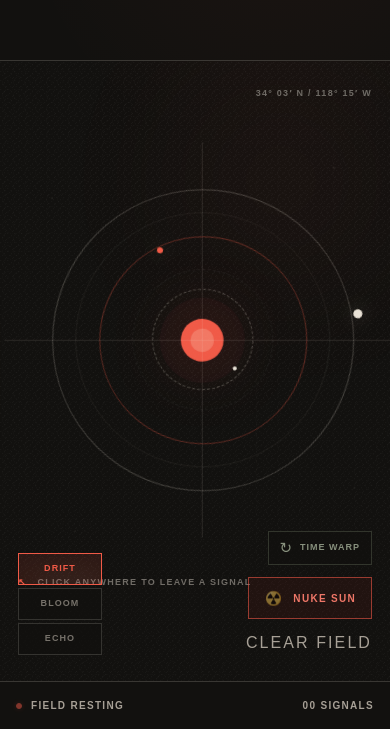
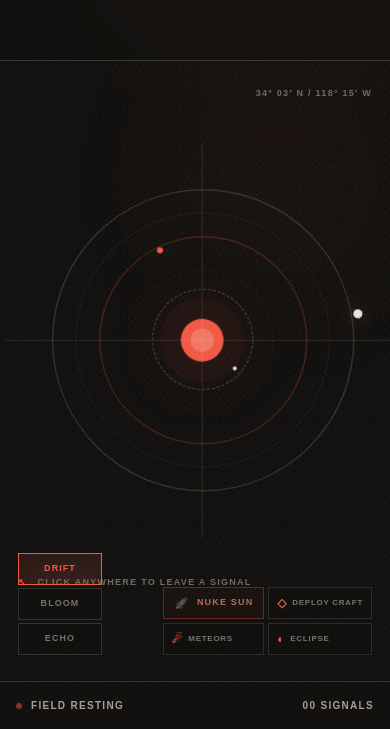
Before and after one commit to stiller2/my-first-app, a Next.js app: page / in a window 390 px wide. Shown: the part 783-1512 px from the top of the page. Built offline with nearby package versions, Linux system fonts and the light colour scheme.

Commit message:
test auto deploy

```diff
--- a/app/globals.css
+++ b/app/globals.css
@@ -119,8 +119,7 @@ button {
   margin: 0;
 }
 
-.speaker-button,
-.reset-button {
+.speaker-button {
   justify-self: end;
   display: inline-flex;
   align-items: center;
@@ -135,8 +134,7 @@ button {
   transition: color 200ms ease;
 }
 
-.speaker-button:hover,
-.reset-button:hover {
+.speaker-button:hover {
   color: var(--paper);
 }
 
@@ -558,33 +556,6 @@ button {
   animation-delay: -1.2s;
 }
 
-.warp-streaks {
-  position: absolute;
-  inset: 0;
-  z-index: 6;
-  overflow: hidden;
-  pointer-events: none;
-}
-
-.warp-streaks i {
-  position: absolute;
-  left: 52%;
-  top: 45%;
-  width: 18vw;
-  height: 1px;
-  opacity: 0;
-  transform-origin: left center;
-  background: linear-gradient(90deg, rgba(var(--signal-rgb), 0.72), transparent);
-  animation: warp-streak 850ms ease-out infinite;
-}
-
-.warp-streaks i:nth-child(1) { transform: rotate(8deg); }
-.warp-streaks i:nth-child(2) { transform: rotate(61deg); animation-delay: -180ms; }
-.warp-streaks i:nth-child(3) { transform: rotate(126deg); animation-delay: -360ms; }
-.warp-streaks i:nth-child(4) { transform: rotate(184deg); animation-delay: -540ms; }
-.warp-streaks i:nth-child(5) { transform: rotate(238deg); animation-delay: -720ms; }
-.warp-streaks i:nth-child(6) { transform: rotate(309deg); animation-delay: -90ms; }
-
 .space-visitor {
   position: absolute;
   z-index: 8;
@@ -777,6 +748,236 @@ button {
   transition: opacity 250ms ease;
 }
 
+.signal-field:not(.feature-idle) .space-visitor {
+  opacity: 0 !important;
+  transition: opacity 250ms ease;
+}
+
+.deployed-craft {
+  position: absolute;
+  z-index: 11;
+  left: 52%;
+  top: 45%;
+  width: 72px;
+  height: 20px;
+  opacity: 0;
+  pointer-events: none;
+  filter: drop-shadow(0 0 8px rgba(156, 173, 144, 0.2));
+  animation: craft-deploy 9s ease-in-out forwards;
+}
+
+.craft-body {
+  position: absolute;
+  z-index: 2;
+  left: 27px;
+  top: 3px;
+  width: 18px;
+  height: 14px;
+  border: 1px solid rgba(233, 226, 214, 0.7);
+  border-radius: 3px 7px 7px 3px;
+  background: #20211e;
+}
+
+.craft-body::before {
+  content: "";
+  position: absolute;
+  left: 6px;
+  top: -7px;
+  width: 1px;
+  height: 7px;
+  background: rgba(233, 226, 214, 0.5);
+}
+
+.craft-body::after {
+  content: "";
+  position: absolute;
+  left: 4px;
+  top: -9px;
+  width: 5px;
+  height: 2px;
+  border-radius: 50%;
+  border: 1px solid var(--signal);
+}
+
+.craft-body i {
+  position: absolute;
+  right: 3px;
+  top: 4px;
+  width: 4px;
+  height: 4px;
+  border-radius: 50%;
+  background: var(--signal);
+  box-shadow: 0 0 5px rgba(var(--signal-rgb), 0.65);
+}
+
+.craft-panel {
+  position: absolute;
+  z-index: 2;
+  top: 5px;
+  width: 24px;
+  height: 10px;
+  border: 1px solid rgba(156, 173, 144, 0.56);
+  background:
+    linear-gradient(90deg, transparent 48%, rgba(156, 173, 144, 0.32) 49% 52%, transparent 53%),
+    rgba(156, 173, 144, 0.05);
+}
+
+.craft-panel::after {
+  content: "";
+  position: absolute;
+  left: 0;
+  right: 0;
+  top: 4px;
+  height: 1px;
+  background: rgba(156, 173, 144, 0.25);
+}
+
+.craft-panel-left {
+  left: 0;
+}
+
+.craft-panel-right {
+  right: 0;
+}
+
+.craft-beam {
+  position: absolute;
+  z-index: 1;
+  left: 34px;
+  top: 14px;
+  width: 88px;
+  height: 58px;
+  opacity: 0;
+  transform-origin: 2px 2px;
+  background: linear-gradient(90deg, rgba(156, 208, 192, 0.16), transparent 78%);
+  clip-path: polygon(0 40%, 0 60%, 100% 100%, 100% 0);
+  animation: craft-scan 2.4s ease-in-out infinite;
+}
+
+.craft-beam-two {
+  width: 70px;
+  height: 44px;
+  animation-delay: -1.15s;
+  animation-duration: 3.1s;
+}
+
+.meteor-shower {
+  position: absolute;
+  inset: 0;
+  z-index: 9;
+  overflow: hidden;
+  pointer-events: none;
+}
+
+.meteor-shower i {
+  --meteor-color: #f2b18c;
+  position: absolute;
+  top: -18%;
+  width: 124px;
+  height: 2px;
+  opacity: 0;
+  border-radius: 99px;
+  background: linear-gradient(90deg, transparent, color-mix(in srgb, var(--meteor-color) 38%, transparent), var(--meteor-color));
+  box-shadow: 14px 0 12px color-mix(in srgb, var(--meteor-color) 42%, transparent);
+  transform: rotate(-42deg);
+  animation: meteor-fall 1.7s ease-in infinite;
+}
+
+.meteor-shower i::after {
+  content: "";
+  position: absolute;
+  right: -2px;
+  top: -2px;
+  width: 6px;
+  height: 6px;
+  border-radius: 50%;
+  background: #fff9ed;
+  box-shadow: 0 0 10px 3px var(--meteor-color);
+}
+
+.meteor-shower i:nth-child(1) { --meteor-color: #f2a57b; left: 8%; animation-delay: 0.1s; }
+.meteor-shower i:nth-child(2) { --meteor-color: #a9c7b1; left: 27%; width: 156px; animation-delay: 0.75s; animation-duration: 1.9s; }
+.meteor-shower i:nth-child(3) { --meteor-color: #f1d690; left: 49%; animation-delay: 0.32s; }
+.meteor-shower i:nth-child(4) { --meteor-color: #b6c9e6; left: 71%; width: 144px; animation-delay: 1.08s; animation-duration: 2.1s; }
+.meteor-shower i:nth-child(5) { --meteor-color: #d5b2d8; left: 88%; animation-delay: 0.5s; }
+.meteor-shower i:nth-child(6) { --meteor-color: #f0e6d2; left: 38%; width: 168px; animation-delay: 1.42s; animation-duration: 2.2s; }
+.meteor-shower i:nth-child(7) { --meteor-color: #9fd0c8; left: 62%; animation-delay: 1.72s; }
+
+.eclipse-moon {
+  position: absolute;
+  z-index: 12;
+  left: 52%;
+  top: 45%;
+  width: 66px;
+  aspect-ratio: 1;
+  border: 1px solid rgba(233, 226, 214, 0.18);
+  border-radius: 50%;
+  background: #0a0a09;
+  box-shadow: -4px 0 12px rgba(233, 226, 214, 0.07);
+  opacity: 0;
+  pointer-events: none;
+  animation: eclipse-crossing 7.2s ease-in-out forwards;
+}
+
+.eclipse-moon i {
+  position: absolute;
+  width: 8px;
+  height: 8px;
+  border: 1px solid rgba(233, 226, 214, 0.08);
+  border-radius: 50%;
+}
+
+.eclipse-moon i:nth-child(1) { left: 13px; top: 18px; }
+.eclipse-moon i:nth-child(2) { right: 12px; top: 30px; width: 5px; height: 5px; }
+.eclipse-moon i:nth-child(3) { left: 28px; bottom: 10px; width: 11px; height: 11px; }
+
+.eclipse-corona {
+  position: absolute;
+  left: -16px;
+  top: -16px;
+  width: 96px;
+  height: 96px;
+  border: 1px solid rgba(255, 239, 205, 0.28);
+  border-radius: 50%;
+  opacity: 0;
+  box-shadow:
+    0 0 12px rgba(255, 239, 205, 0.24),
+    0 0 40px rgba(var(--signal-rgb), 0.2),
+    inset 0 0 14px rgba(255, 239, 205, 0.14);
+  animation: corona-totality 7.2s ease-in-out forwards;
+}
+
+.diamond-flare {
+  position: absolute;
+  z-index: 3;
+  right: -4px;
+  top: 8px;
+  width: 5px;
+  height: 5px;
+  border-radius: 50%;
+  background: #fff8df;
+  opacity: 0;
+  box-shadow:
+    0 0 8px 3px rgba(255, 248, 223, 0.9),
+    0 0 24px 8px rgba(var(--signal-rgb), 0.35);
+  animation: diamond-ring 7.2s ease-in-out forwards;
+}
+
+.feature-eclipse .ambient {
+  opacity: 0.035;
+  transition: opacity 1.2s ease;
+}
+
+.feature-eclipse .star-glints i {
+  animation-duration: 1.8s;
+  box-shadow: 0 0 11px rgba(233, 226, 214, 0.75);
+}
+
+.feature-eclipse .orbit {
+  border-color: rgba(233, 226, 214, 0.34);
+  transition: border-color 1.2s ease;
+}
+
 .sun-missile {
   position: absolute;
   z-index: 18;
@@ -1197,30 +1398,6 @@ button {
 
 .solar-rebirth .orbit {
   animation-duration: 3s;
-}
-
-.is-warping .field-grid {
-  animation: warp-grid 700ms ease-in-out infinite alternate;
-}
-
-.is-warping .core {
-  filter: drop-shadow(0 0 35px rgba(var(--signal-rgb), 0.34));
-}
-
-.is-warping .core-dot {
-  animation-duration: 0.42s;
-}
-
-.is-warping .orbit-one {
-  animation-duration: 0.85s;
-}
-
-.is-warping .orbit-two {
-  animation-duration: 0.58s;
-}
-
-.is-warping .orbit-three {
-  animation-duration: 0.34s;
 }
 
 .axis {
@@ -1371,21 +1548,21 @@ button {
 .field-actions {
   display: flex;
   align-items: center;
-  gap: 9px;
+  gap: 4px;
 }
 
 .nuke-button {
   display: inline-flex;
   align-items: center;
-  min-height: 42px;
-  gap: 9px;
-  padding: 0 15px;
-  border: 1px solid rgba(240, 90, 71, 0.58);
-  background: rgba(115, 32, 25, 0.17);
-  color: #ef7768;
+  min-height: 32px;
+  gap: 7px;
+  padding: 0 10px;
+  border: 1px solid rgba(240, 90, 71, 0.34);
+  background: rgba(115, 32, 25, 0.09);
+  color: #b96a60;
   cursor: pointer;
-  font-size: 10px;
-  font-weight: 700;
+  font-size: 9px;
+  font-weight: 600;
   letter-spacing: 0.13em;
   text-transform: uppercase;
   backdrop-filter: blur(12px);
@@ -1393,9 +1570,9 @@ button {
 }
 
 .nuke-button:hover:not(:disabled) {
-  border-color: #f27766;
-  background: rgba(240, 90, 71, 0.21);
-  color: #ff9b8f;
+  border-color: rgba(240, 90, 71, 0.68);
+  background: rgba(240, 90, 71, 0.14);
+  color: #ef8275;
   transform: translateY(-1px);
 }
 
@@ -1405,46 +1582,50 @@ button {
 }
 
 .nuke-emoji {
-  font-size: 15px;
+  color: currentColor;
+  font-family: "Arial Unicode MS", "Segoe UI Symbol", sans-serif;
+  font-size: 12px;
   line-height: 1;
-  filter: saturate(0.78);
+  filter: grayscale(1) contrast(0.7);
 }
 
 .nuke-button:not(:disabled) .nuke-emoji {
   animation: nuke-ready 2.2s ease-in-out infinite;
 }
 
-.warp-button {
-  min-height: 34px;
+.feature-button {
+  min-height: 32px;
   display: inline-flex;
   align-items: center;
-  gap: 7px;
-  padding: 0 11px;
-  border: 1px solid rgba(156, 173, 144, 0.24);
-  background: rgba(18, 17, 15, 0.58);
-  color: #87907d;
+  gap: 5px;
+  padding: 0 8px;
+  border: 1px solid rgba(233, 226, 214, 0.13);
+  background: rgba(18, 17, 15, 0.56);
+  color: #77766f;
   cursor: pointer;
-  font-size: 9px;
+  font-size: 8px;
   font-weight: 600;
-  letter-spacing: 0.11em;
+  letter-spacing: 0.09em;
   text-transform: uppercase;
+  backdrop-filter: blur(12px);
   transition: color 200ms ease, border-color 200ms ease, background 200ms ease;
 }
 
-.warp-button span {
-  font-size: 15px;
-  font-weight: 400;
-}
-
-.warp-button:hover:not(:disabled) {
-  border-color: var(--sage);
-  background: rgba(156, 173, 144, 0.09);
+.feature-button span {
+  color: var(--signal);
+  font-size: 12px;
+  line-height: 1;
+}
+
+.feature-button:hover:not(:disabled) {
+  border-color: rgba(233, 226, 214, 0.32);
+  background: rgba(var(--signal-rgb), 0.07);
   color: var(--paper);
 }
 
-.warp-button:disabled {
+.feature-button:disabled {
   cursor: wait;
-  opacity: 0.52;
+  opacity: 0.42;
 }
 
 .mode-picker {
@@ -1613,6 +1794,47 @@ button {
   48%, 62% { opacity: 0.75; }
 }
 
+@keyframes craft-deploy {
+  0% { opacity: 0; transform: translate(54vw, -34vh) rotate(12deg) scale(0.65); }
+  10% { opacity: 0.75; }
+  24% { transform: translate(16vw, -20vh) rotate(4deg) scale(0.9); }
+  41% { transform: translate(-18vw, -7vh) rotate(-8deg) scale(1); }
+  58% { transform: translate(-13vw, 19vh) rotate(-3deg) scale(0.92); }
+  74% { opacity: 0.8; transform: translate(17vw, 15vh) rotate(6deg) scale(0.82); }
+  100% { opacity: 0; transform: translate(53vw, -26vh) rotate(14deg) scale(0.58); }
+}
+
+@keyframes craft-scan {
+  0%, 100% { opacity: 0; transform: rotate(-28deg) scaleX(0.55); }
+  18% { opacity: 0.16; }
+  48% { opacity: 0.62; transform: rotate(12deg) scaleX(1); }
+  78% { opacity: 0.12; }
+}
+
+@keyframes meteor-fall {
+  0% { opacity: 0; translate: 0 0; }
+  18% { opacity: 0.72; }
+  100% { opacity: 0; translate: -54vh 105vh; }
+}
+
+@keyframes eclipse-crossing {
+  0% { opacity: 0; transform: translate(-350%, -50%) scale(0.82); }
+  14% { opacity: 0.92; }
+  43%, 57% { opacity: 1; transform: translate(-50%, -50%) scale(1.02); box-shadow: 0 0 0 2px rgba(233, 226, 214, 0.07), 0 0 35px rgba(var(--signal-rgb), 0.12); }
+  86% { opacity: 0.92; }
+  100% { opacity: 0; transform: translate(250%, -50%) scale(0.82); }
+}
+
+@keyframes corona-totality {
+  0%, 31%, 72%, 100% { opacity: 0; transform: scale(0.72) rotate(0); }
+  43%, 60% { opacity: 1; transform: scale(1.18) rotate(28deg); }
+}
+
+@keyframes diamond-ring {
+  0%, 35%, 47%, 59%, 71%, 100% { opacity: 0; transform: scale(0.5); }
+  41%, 65% { opacity: 1; transform: scale(1.5); }
+}
+
 @keyframes missile-drop {
   0% { top: -72px; opacity: 0; transform: translateX(-50%) scale(0.72); }
   12% { opacity: 0.78; }
@@ -1657,15 +1879,11 @@ button {
   50% { opacity: 0.48; transform: scale(0.9); }
 }
 
-@keyframes warp-streak {
-  0% { opacity: 0; translate: 0 0; scale: 0.08 1; }
-  28% { opacity: 0.48; }
-  100% { opacity: 0; translate: 29vw 0; scale: 1.35 1; }
-}
-
-@keyframes warp-grid {
-  from { opacity: 0.2; background-size: 64px 64px; }
-  to { opacity: 0.56; background-size: 92px 92px; }
+@media (max-width: 1200px) {
+  .field-actions {
+    display: grid;
+    grid-template-columns: repeat(2, max-content);
+  }
 }
 
 @media (max-width: 900px) {
@@ -1767,12 +1985,6 @@ button {
   .field-controls {
     right: 18px;
     align-items: flex-end;
-  }
-
-  .field-actions {
-    flex-direction: column;
-    align-items: flex-end;
-    gap: 12px;
   }
 
   .mode-picker {
@@ -1809,7 +2021,10 @@ button {
     display: none;
   }
 
-  .warp-streaks {
+  .deployed-craft,
+  .meteor-shower,
+  .eclipse-moon {
     display: none;
   }
-}
+
+}
--- a/app/page.tsx
+++ b/app/page.tsx
@@ -11,6 +11,7 @@ import {
 type Mode = "drift" | "bloom" | "echo";
 type Visitor = "rocket" | "alien";
 type SolarPhase = "idle" | "incoming" | "detonation" | "aftermath" | "rebirth";
+type FieldFeature = "craft" | "meteors" | "eclipse";
 
 type Signal = {
   id: number;
@@ -227,11 +228,11 @@ function playSolarSound(
   if (stage === "incoming") {
     const whistle = context.createOscillator();
     const whistleGain = context.createGain();
-    whistle.type = "sawtooth";
+    whistle.type = "triangle";
     whistle.frequency.setValueAtTime(520, now);
     whistle.frequency.exponentialRampToValueAtTime(78, now + 1.5);
     whistleGain.gain.setValueAtTime(0.0001, now);
-    whistleGain.gain.exponentialRampToValueAtTime(0.034, now + 0.08);
+    whistleGain.gain.exponentialRampToValueAtTime(0.024, now + 0.08);
     whistleGain.gain.exponentialRampToValueAtTime(0.0001, now + 1.55);
     whistle.connect(whistleGain);
     whistleGain.connect(output);
@@ -250,7 +251,7 @@ function playSolarSound(
   impactFilter.type = "lowpass";
   impactFilter.frequency.setValueAtTime(1100, now);
   impactFilter.frequency.exponentialRampToValueAtTime(90, now + 1.7);
-  impactGain.gain.setValueAtTime(0.18, now);
+  impactGain.gain.setValueAtTime(0.11, now);
   impactGain.gain.exponentialRampToValueAtTime(0.0001, now + 1.8);
   impact.connect(impactFilter);
   impactFilter.connect(impactGain);
@@ -259,7 +260,7 @@ function playSolarSound(
   lowTone.type = "sine";
   lowTone.frequency.setValueAtTime(92, now);
   lowTone.frequency.exponentialRampToValueAtTime(32, now + 1.45);
-  lowGain.gain.setValueAtTime(0.16, now);
+  lowGain.gain.setValueAtTime(0.12, now);
   lowGain.gain.exponentialRampToValueAtTime(0.0001, now + 1.55);
   lowTone.connect(lowGain);
   lowGain.connect(output);
@@ -268,6 +269,79 @@ function playSolarSound(
   impact.stop(now + 1.82);
   lowTone.start(now);
   lowTone.stop(now + 1.58);
+}
+
+function playFeatureSound(
+  context: AudioContext,
+  output: AudioNode,
+  feature: FieldFeature,
+) {
+  const now = context.currentTime;
+
+  if (feature === "craft") {
+    const delay = context.createDelay(1);
+    const echoGain = context.createGain();
+    delay.delayTime.value = 0.34;
+    echoGain.gain.value = 0.22;
+    delay.connect(echoGain);
+    echoGain.connect(output);
+
+    [392, 523.25, 659.25].forEach((frequency, index) => {
+      const oscillator = context.createOscillator();
+      const gain = context.createGain();
+      const startAt = now + index * 0.3;
+      oscillator.type = "sine";
+      oscillator.frequency.value = frequency;
+      gain.gain.setValueAtTime(0.0001, startAt);
+      gain.gain.exponentialRampToValueAtTime(0.036, startAt + 0.025);
+      gain.gain.exponentialRampToValueAtTime(0.0001, startAt + 1.25);
+      oscillator.connect(gain);
+      gain.connect(output);
+      gain.connect(delay);
+      oscillator.start(startAt);
+      oscillator.stop(startAt + 1.3);
+    });
+    return;
+  }
+
+  if (feature === "meteors") {
+    [1174.66, 987.77, 1318.51, 880, 1046.5, 1567.98].forEach(
+      (frequency, index) => {
+        const oscillator = context.createOscillator();
+        const gain = context.createGain();
+        const startAt = now + index * 0.13;
+        oscillator.type = "sine";
+        oscillator.frequency.setValueAtTime(frequency, startAt);
+        oscillator.frequency.exponentialRampToValueAtTime(
+          frequency * 0.68,
+          startAt + 1.05,
+        );
+        gain.gain.setValueAtTime(0.0001, startAt);
+        gain.gain.exponentialRampToValueAtTime(0.022, startAt + 0.018);
+        gain.gain.exponentialRampToValueAtTime(0.0001, startAt + 1.1);
+        oscillator.connect(gain);
+        gain.connect(output);
+        oscillator.start(startAt);
+        oscillator.stop(startAt + 1.12);
+      },
+    );
+    return;
+  }
+
+  [110, 164.81, 220].forEach((frequency, index) => {
+    const oscillator = context.createOscillator();
+    const gain = context.createGain();
+    oscillator.type = index === 0 ? "sine" : "triangle";
+    oscillator.frequency.value = frequency;
+    gain.gain.setValueAtTime(0.0001, now);
+    gain.gain.exponentialRampToValueAtTime(0.025 / (index + 1), now + 0.8);
+    gain.gain.setValueAtTime(0.025 / (index + 1), now + 2.6);
+    gain.gain.exponentialRampToValueAtTime(0.0001, now + 4.5);
+    oscillator.connect(gain);
+    gain.connect(output);
+    oscillator.start(now);
+    oscillator.stop(now + 4.55);
+  });
 }
 
 export default function Home() {
@@ -281,7 +355,7 @@ export default function Home() {
   const [volume, setVolume] = useState(0.82);
   const [visitor, setVisitor] = useState<Visitor | null>(null);
   const [solarPhase, setSolarPhase] = useState<SolarPhase>("idle");
-  const [isWarping, setIsWarping] = useState(false);
+  const [activeFeature, setActiveFeature] = useState<FieldFeature | null>(null);
   const nextId = useRef(1);
   const audioContext = useRef<AudioContext | null>(null);
   const audioBus = useRef<AudioBus | null>(null);
@@ -289,8 +363,9 @@ export default function Home() {
   const timers = useRef<number[]>([]);
 
   useEffect(() => {
+    const activeTimers = timers.current;
     return () => {
-      timers.current.forEach(window.clearTimeout);
+      activeTimers.forEach(window.clearTimeout);
       ambientVoice.current?.stop();
       void audioContext.current?.close();
     };
@@ -480,7 +555,7 @@ export default function Home() {
   }
 
   async function nukeSun() {
-    if (solarPhase !== "idle" || isWarping) return;
+    if (solarPhase !== "idle" || activeFeature) return;
     const context = await ensureAudio();
     const output = audioBus.current?.input;
 
@@ -511,27 +586,25 @@ export default function Home() {
     );
   }
 
-  async function triggerTimeWarp() {
-    if (isWarping || solarPhase !== "idle") return;
+  async function triggerFeature(feature: FieldFeature) {
+    if (activeFeature || solarPhase !== "idle") return;
     const context = await ensureAudio();
+    const duration: Record<FieldFeature, number> = {
+      craft: 9000,
+      meteors: 5200,
+      eclipse: 7200,
+    };
+
     if (context && audioBus.current) {
-      playInteractionSound(context, "echo", audioBus.current.input, 4);
+      playFeatureSound(context, audioBus.current.input, feature);
     }
 
-    setIsWarping(true);
-    const warpTimer = window.setTimeout(() => setIsWarping(false), 4200);
-    timers.current.push(warpTimer);
-  }
-
-  function resetField() {
-    timers.current.forEach(window.clearTimeout);
-    timers.current = [];
-    setSignals([]);
-    setSignalCount(0);
-    setIsActive(false);
-    setIsConstellating(false);
-    setSolarPhase("idle");
-    setIsWarping(false);
+    setActiveFeature(feature);
+    const featureTimer = window.setTimeout(
+      () => setActiveFeature(null),
+      duration[feature],
+    );
+    timers.current.push(featureTimer);
   }
 
   const currentMode = modes.find((item) => item.id === mode)!;
@@ -610,7 +683,7 @@ export default function Home() {
         </div>
 
         <div
-          className={`signal-field ${isActive ? "is-active" : ""} ${isConstellating ? "is-constellating" : ""} ${isWarping ? "is-warping" : ""} ${visitor ? "has-visitor" : ""} solar-${solarPhase}`}
+          className={`signal-field ${isActive ? "is-active" : ""} ${isConstellating ? "is-constellating" : ""} ${visitor ? "has-visitor" : ""} solar-${solarPhase} feature-${activeFeature ?? "idle"}`}
           onPointerDown={(event) => void handleFieldPointer(event)}
           onKeyDown={(event) => {
             if (event.key === "Enter" || event.key === " ") {
@@ -630,11 +703,6 @@ export default function Home() {
           <div className="star-glints" aria-hidden="true">
             <i /><i /><i /><i />
           </div>
-          {isWarping && (
-            <div className="warp-streaks" aria-hidden="true">
-              <i /><i /><i /><i /><i /><i />
-            </div>
-          )}
 
           {visitor === "rocket" && (
             <div className="space-visitor rocket-visitor" aria-hidden="true">
@@ -650,6 +718,30 @@ export default function Home() {
               <span className="alien-beam" />
               <span className="alien-dome"><i /><i /></span>
               <span className="alien-hull"><i /><i /><i /></span>
+            </div>
+          )}
+
+          {activeFeature === "craft" && (
+            <div className="deployed-craft" aria-hidden="true">
+              <span className="craft-beam craft-beam-one" />
+              <span className="craft-beam craft-beam-two" />
+              <span className="craft-panel craft-panel-left"><i /></span>
+              <span className="craft-body"><i /></span>
+              <span className="craft-panel craft-panel-right"><i /></span>
+            </div>
+          )}
+
+          {activeFeature === "meteors" && (
+            <div className="meteor-shower" aria-hidden="true">
+              <i /><i /><i /><i /><i /><i /><i />
+            </div>
+          )}
+
+          {activeFeature === "eclipse" && (
+            <div className="eclipse-moon" aria-hidden="true">
+              <span className="eclipse-corona" />
+              <span className="diamond-flare" />
+              <i /><i /><i />
             </div>
           )}
 
@@ -701,8 +793,12 @@ export default function Home() {
                   ? "Sun offline · please stand by"
                   : solarPhase === "rebirth"
                     ? "Stellar reboot · 87%"
-                    : isWarping
-                      ? "Temporal velocity · 8×"
+                    : activeFeature === "craft"
+                      ? "Orbital craft · deployment nominal"
+                      : activeFeature === "meteors"
+                        ? "Meteor shower · look up"
+                        : activeFeature === "eclipse"
+                          ? "Totality · light falling"
                     : visitor === "rocket"
               ? "Local transit · RV—01"
               : visitor === "alien"
@@ -730,26 +826,41 @@ export default function Home() {
             </div>
             <div className="field-actions">
               <button
-                className="warp-button"
-                type="button"
-                onClick={() => void triggerTimeWarp()}
-                disabled={isWarping || solarPhase !== "idle"}
-              >
-                <span aria-hidden="true">↻</span>
-                {isWarping ? "Warping…" : "Time warp"}
-              </button>
-              <button
                 className="nuke-button"
                 type="button"
                 onClick={() => void nukeSun()}
-                disabled={solarPhase !== "idle" || isWarping}
+                disabled={solarPhase !== "idle" || activeFeature !== null}
                 aria-label="Launch a fictional missile at the sun"
               >
-                <span className="nuke-emoji" aria-hidden="true">☢️</span>
+                <span className="nuke-emoji" aria-hidden="true">🚀︎</span>
                 {solarStatus[solarPhase]}
               </button>
-              <button className="reset-button" type="button" onClick={resetField}>
-                Clear field
+              <button
+                className="feature-button"
+                type="button"
+                onClick={() => void triggerFeature("craft")}
+                disabled={solarPhase !== "idle" || activeFeature !== null}
+              >
+                <span aria-hidden="true">◇</span>
+                Deploy craft
+              </button>
+              <button
+                className="feature-button"
+                type="button"
+                onClick={() => void triggerFeature("meteors")}
+                disabled={solarPhase !== "idle" || activeFeature !== null}
+              >
+                <span aria-hidden="true">☄︎</span>
+                Meteors
+              </button>
+              <button
+                className="feature-button"
+                type="button"
+                onClick={() => void triggerFeature("eclipse")}
+                disabled={solarPhase !== "idle" || activeFeature !== null}
+              >
+                <span aria-hidden="true">◐</span>
+                Eclipse
               </button>
             </div>
           </div>
```
